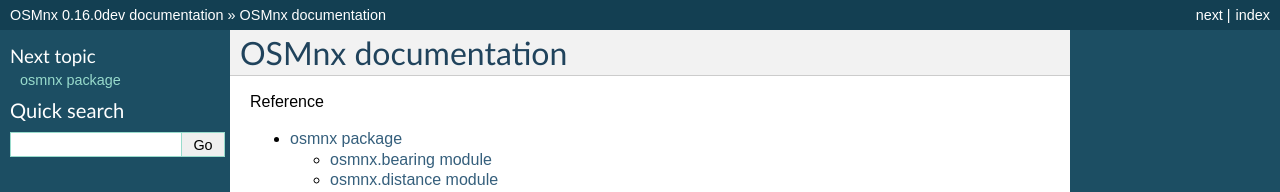
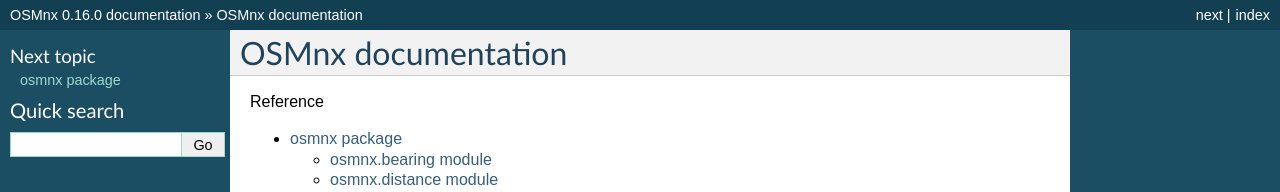
Before and after one commit to gboeing/osmnx, a Sphinx documentation site: the page built from docs/source/index.rst, in a window 1280 px wide and 900 px high. Shown: the top 192 px of the window. Built offline with Sphinx 7.4.7, drawn with Linux system fonts in a browser that asks for light colours; some of the changed text lies outside the part shown.

Commit message:
version bump

```diff
--- a/docs/source/conf.py
+++ b/docs/source/conf.py
@@ -56,7 +56,7 @@
 # The version info for the project you're documenting, acts as replacement for
 # |version| and |release|, also used in various other places throughout the
 # built documents.
-version = release = "0.16.0dev"
+version = release = "0.16.0"
 
 # If your documentation needs a minimal Sphinx version, state it here.
 #
--- a/osmnx/_version.py
+++ b/osmnx/_version.py
@@ -1,3 +1,3 @@
 """OSMnx package version."""
 
-__version__ = "0.16.0dev"
+__version__ = "0.16.0"
```
